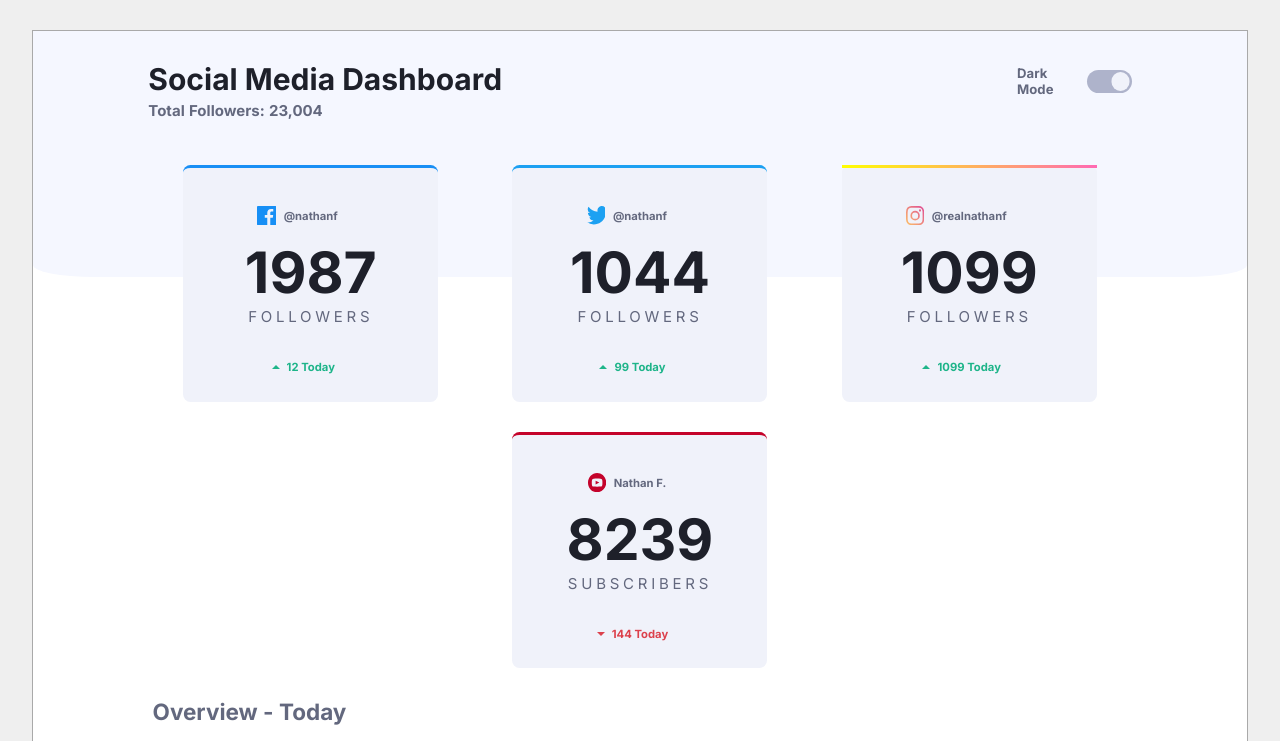
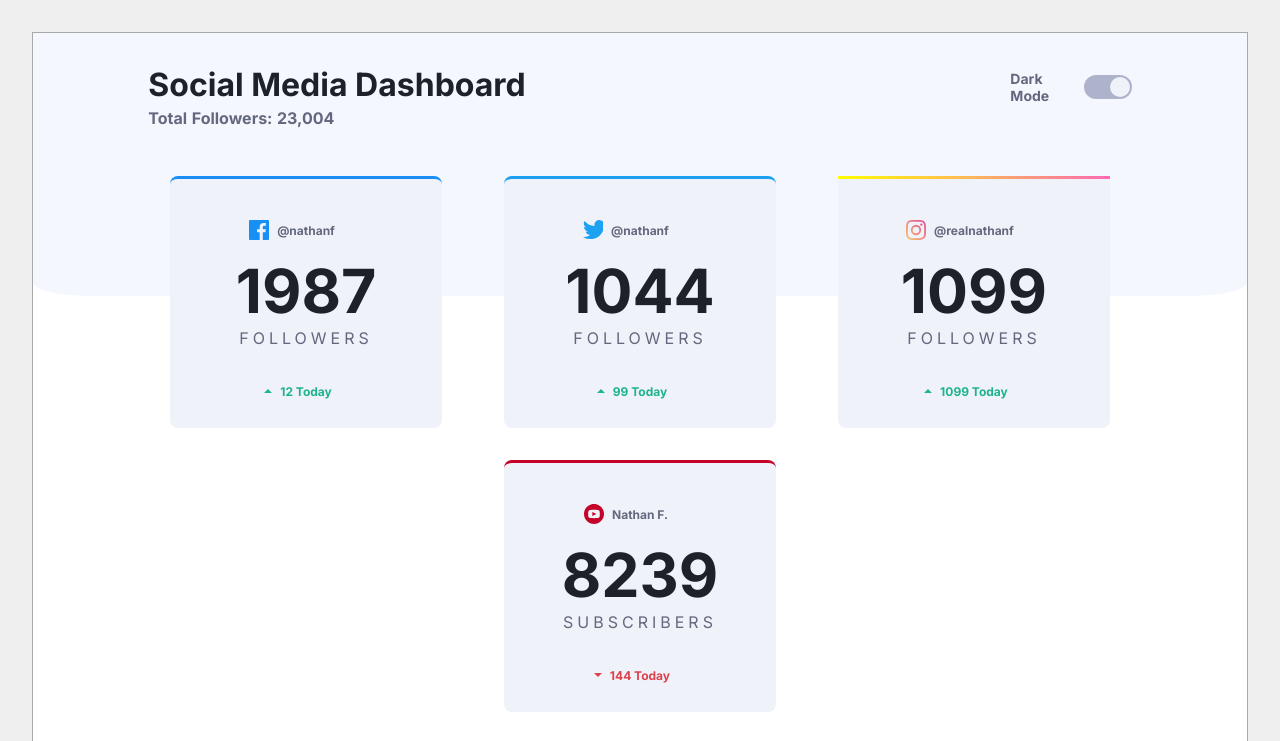
Before and after one commit to npurcella/social-media-dashboard-with-theme-switcher, a plain HTML site: page index.html in a window 1280 px wide. Shown: the top 741 px of the page. Drawn offline with Linux system fonts and the light colour scheme.

Commit message:
Removed fixed body font size; tweaked switch.

```diff
--- a/scss/_mobile_default.scss
+++ b/scss/_mobile_default.scss
@@ -3,7 +3,6 @@
     color: $lightText;
     font-family: $defaultFontStyle;
     font-weight: $defaultFontWeight;
-    font-size: $defaultFontSize;
 }
 .container {
     width: 95%;
@@ -121,8 +120,6 @@
             background-color: $cardBg;
             transition: 0.4s;
         }
-        input:checked + .slider {
-        }
         input:focus + .slider {
             box-shadow: 0 0 1px $toggle;
         }
@@ -143,7 +140,7 @@
         }
         .slider.round::before {
             border: 1px solid $limeGreen;
-            box-shadow: 0 0 11px $limeGreen;
+            box-shadow: 0 0 20px $limeGreen;
         }
     }
 }
--- a/scss/_variables.scss
+++ b/scss/_variables.scss
@@ -2,7 +2,6 @@
 $defaultFontWeight: 400;
 $fontWeightBold: 700;
 $defaultFontStyle: "Inter", sans-serif;
-$defaultFontSize: 15px;
 
 // Colors
 $limeGreen: hsl(163, 72%, 41%);
```
Also changed, not shown: css/style.css, 1 other file.
